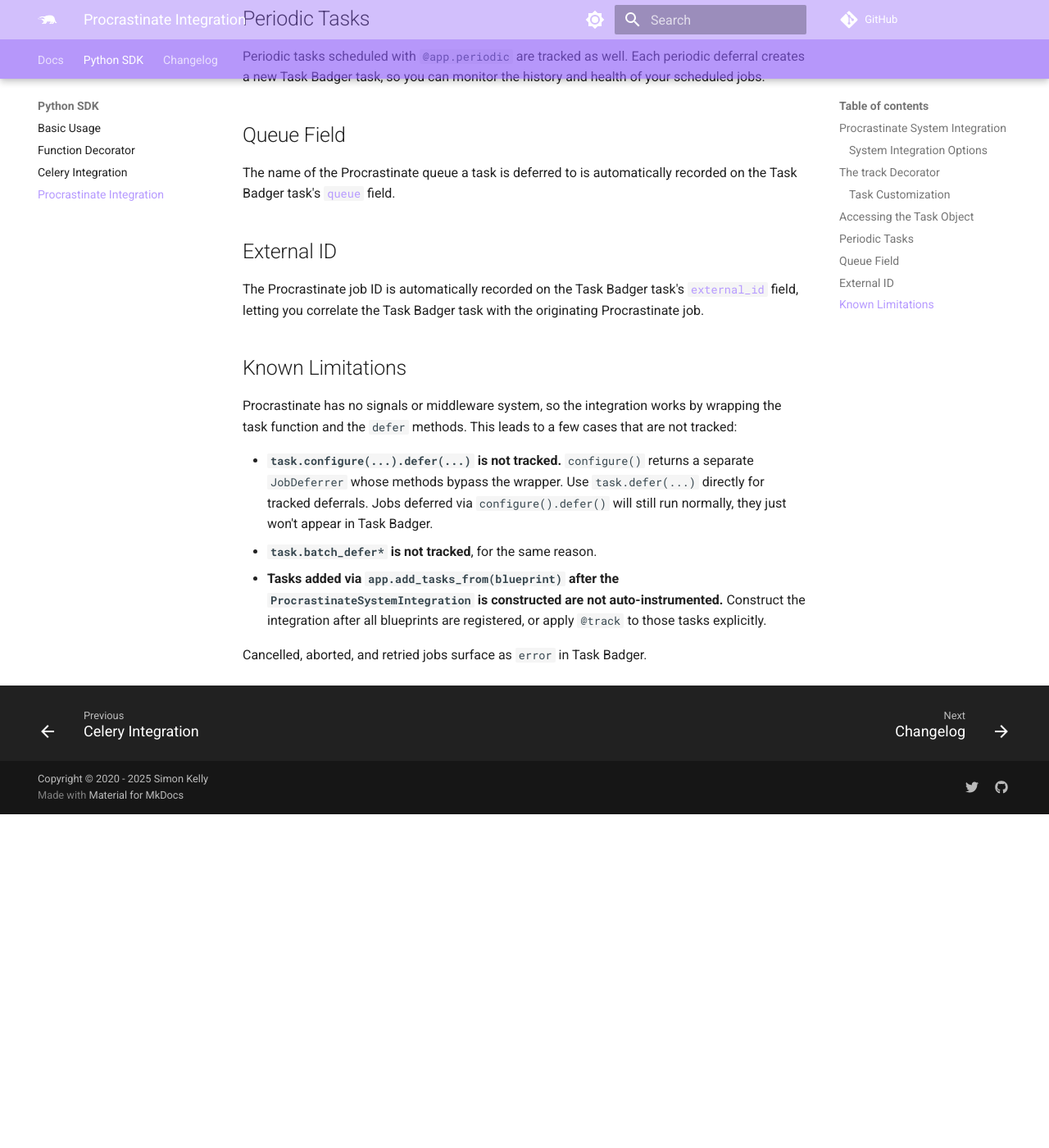
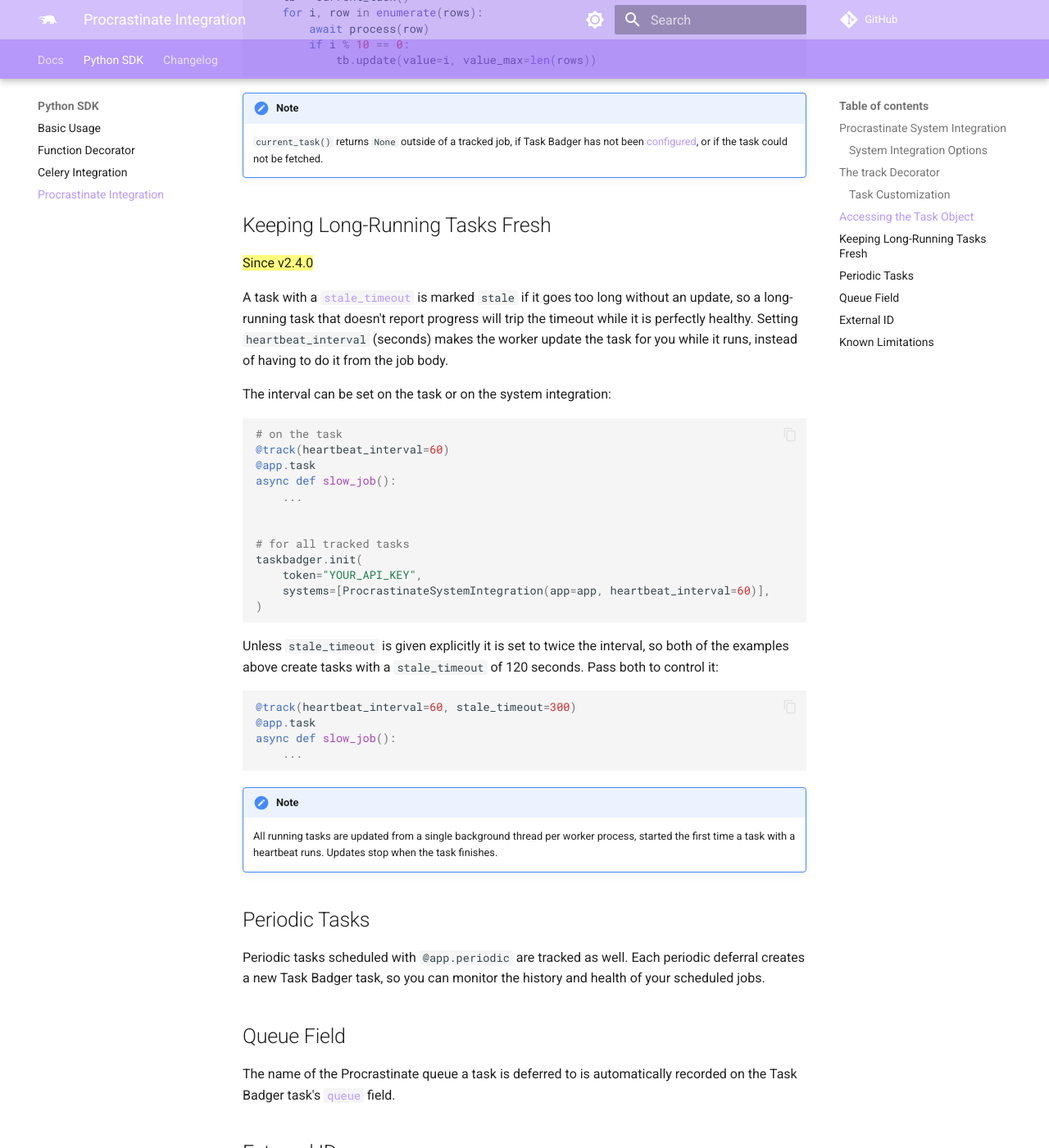
Before and after one commit to taskbadger/taskbadger-docs, an MkDocs documentation site: the page built from docs/python-procrastinate.md, in a window 1280 px wide and 1400 px high, scrolled down 3420 px. Shown: the whole window at 82% size. Built offline with MkDocs 1.6.1 and Material for MkDocs 9.7.7, drawn with Linux system fonts in a browser that asks for light colours; comment, search, counter and statistics services are not loaded; before the commit the page ends 4413 px from its top, so only the background shows below that; some of the changed text lies outside the part shown.

Commit message:
Document heartbeat_interval for Celery and Procrastinate
Co-Authored-By: Claude Opus 5 (1M context) <noreply@anthropic.com>

````diff
--- a/docs/python-procrastinate.md
+++ b/docs/python-procrastinate.md
@@ -51,6 +51,10 @@ The `ProcrastinateSystemIntegration` class takes the following parameters:
   the patterns will not be tracked.
 - `record_task_args`: If `True`, the job's keyword arguments will be recorded in the Task Badger task
   data under `procrastinate_task_kwargs`.
+- `heartbeat_interval`: Seconds between automatic task updates while a task is running. See
+  [Keeping Long-Running Tasks Fresh](#keeping-long-running-tasks-fresh). ==Since v2.4.0==
+- `stale_timeout`: The [`stale_timeout`](data_model.md#stale_timeout) to set on tracked tasks.
+  ==Since v2.4.0==
 
 Patterns are matched against the full task name using `re.fullmatch`. Exclusions take precedence over
 inclusions, so if a task name matches both an include and an exclude, it will be excluded.
@@ -112,6 +116,13 @@ task is created:
 - `record_task_args`: If `True`, the job's keyword arguments are recorded under
   `data["procrastinate_task_kwargs"]`. Defaults to inheriting the value from the
   `ProcrastinateSystemIntegration` if one is configured, otherwise `False`.
+- `heartbeat_interval`: Seconds between automatic task updates while the task is running. See
+  [Keeping Long-Running Tasks Fresh](#keeping-long-running-tasks-fresh). ==Since v2.4.0==
+- `stale_timeout`: The [`stale_timeout`](data_model.md#stale_timeout) to set on the task.
+  ==Since v2.4.0==
+
+`record_task_args`, `heartbeat_interval` and `stale_timeout` are inherited from the
+`ProcrastinateSystemIntegration` when they are not set on the decorator.
 
 ```python
 @track(name="report", value_max=100, tags={"env": "prod"}, record_task_args=True)
@@ -144,6 +155,47 @@ async def report(rows):
     `current_task()` returns `None` outside of a tracked job, if Task Badger has not been
     [configured](python.md#configure), or if the task could not be fetched.
 
+## Keeping Long-Running Tasks Fresh
+
+==Since v2.4.0==
+
+A task with a [`stale_timeout`](data_model.md#stale_timeout) is marked `stale` if it goes too long
+without an update, so a long-running task that doesn't report progress will trip the timeout while it
+is perfectly healthy. Setting `heartbeat_interval` (seconds) makes the worker update the task for you
+while it runs, instead of having to do it from the job body.
+
+The interval can be set on the task or on the system integration:
+
+```python
+# on the task
+@track(heartbeat_interval=60)
+@app.task
+async def slow_job():
+    ...
+
+
+# for all tracked tasks
+taskbadger.init(
+    token="YOUR_API_KEY",
+    systems=[ProcrastinateSystemIntegration(app=app, heartbeat_interval=60)],
+)
+```
+
+Unless `stale_timeout` is given explicitly it is set to twice the interval, so both of the examples
+above create tasks with a `stale_timeout` of 120 seconds. Pass both to control it:
+
+```python
+@track(heartbeat_interval=60, stale_timeout=300)
+@app.task
+async def slow_job():
+    ...
+```
+
+!!! note
+
+    All running tasks are updated from a single background thread per worker process, started the
+    first time a task with a heartbeat runs. Updates stop when the task finishes.
+
 ## Periodic Tasks
 
 Periodic tasks scheduled with `@app.periodic` are tracked as well. Each periodic deferral creates a new
````
Also changed, not shown: docs/data_model.md (+1 -0 lines), docs/python-celery.md (+51 -0 lines).
